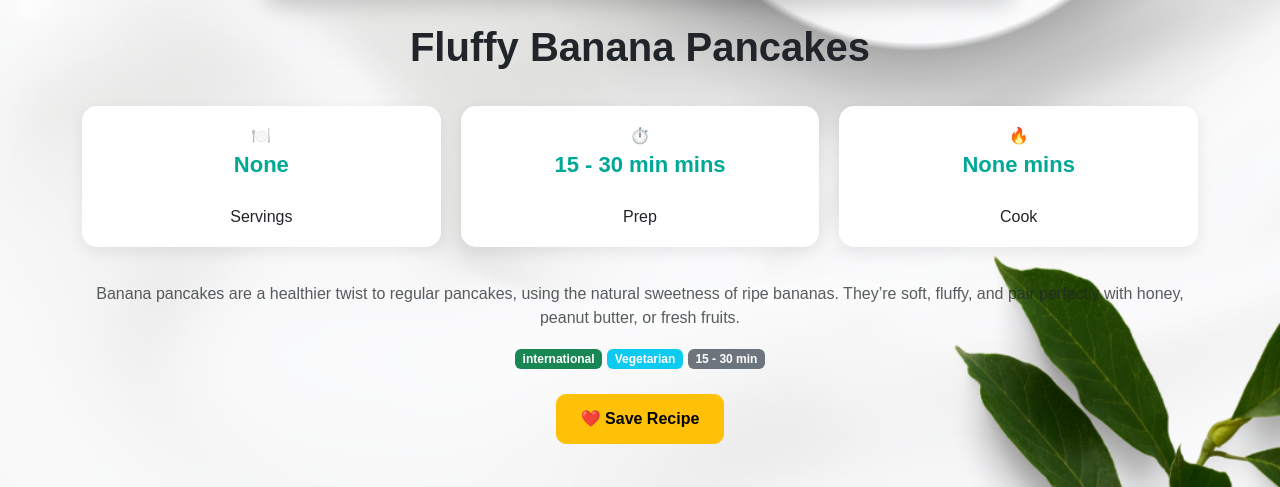
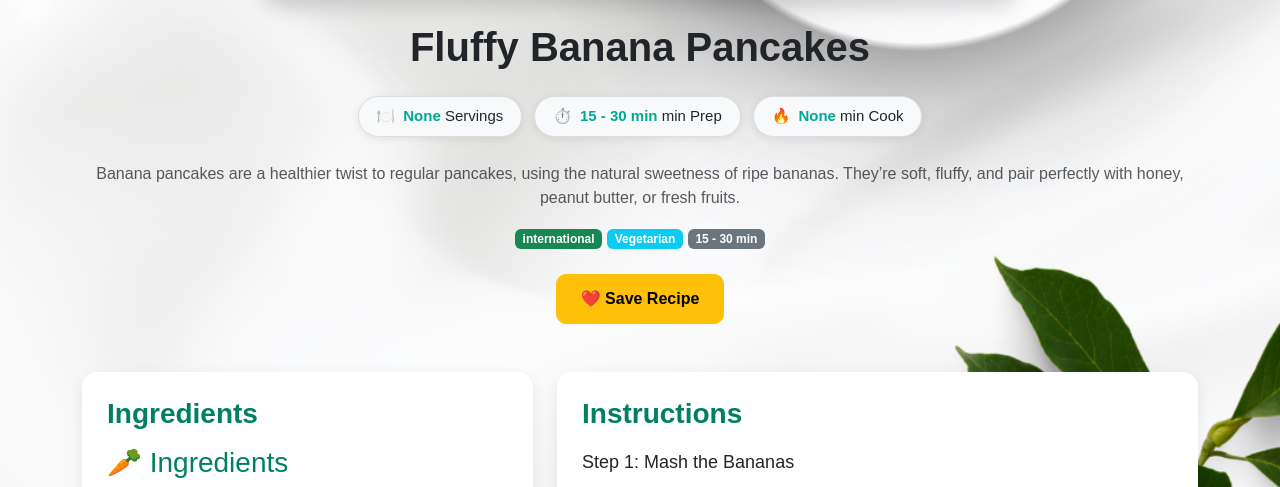
Before and after one commit to Rebby98/Food-Blog, a Flask app: page /recipe/1 in a window 1280 px wide. Shown: the part 618-1105 px from the top of the page. Run offline with Flask 3, Linux system fonts and the light colour scheme; data comes from the database, SQL or seed files in the repository.

```diff
--- a/templates/single_recipe.html
+++ b/templates/single_recipe.html
@@ -65,31 +65,41 @@
 /* ---------------- RECIPE INFO ---------------- */
 
 .recipe-info{
-    display:grid;
-    grid-template-columns:repeat(3,1fr);
-    gap:20px;
-    margin:35px 0;
+    display:flex;
+    justify-content:center;
+    flex-wrap:wrap;
+    gap:12px;
+    margin:25px 0;
 }
 
 .info-card{
-    background:white;
-    padding:18px;
-    border-radius:15px;
-    text-align:center;
-    box-shadow:0 5px 15px rgba(0,0,0,.08);
+    background:#f8f9fa;
+    border:1px solid #ddd;
+    border-radius:30px;
+    padding:8px 18px;
+    display:flex;
+    align-items:center;
+    gap:8px;
+    box-shadow:0 2px 8px rgba(0,0,0,.08);
     transition:.3s;
+    font-size:15px;
 }
 
 .info-card:hover{
-    transform:translateY(-5px);
+    background:#00a896;
+    color:#fff;
+    transform:translateY(-2px);
 }
 
 .info-card strong{
-    display:block;
-    font-size:22px;
+    font-size:15px;
     color:#00a896;
+    margin:0;
 }
 
+.info-card:hover strong{
+    color:#fff;
+}
 /* ---------------- CONTENT ---------------- */
 
 .ingredients,
@@ -354,22 +364,18 @@ body{
 
    <div class="info-card">
     🍽️
-        <strong>{{ recipe.servings }}</strong><br>
-        Servings
+    <span><strong>{{ recipe.servings }}</strong> Servings</span>
 </div>
 
 <div class="info-card">
     ⏱️
-        <strong>{{ recipe.prep_time }} mins</strong><br>
-        Prep
+    <span><strong>{{ recipe.prep_time }}</strong> min Prep</span>
 </div>
 
 <div class="info-card">
     🔥
-        <strong>{{ recipe.cook_time }} mins</strong><br>
-        Cook
+    <span><strong>{{ recipe.cook_time }}</strong> min Cook</span>
 </div>
-
 
 
 </div>
```
Lines whose indentation alone changed are shown as unchanged.
